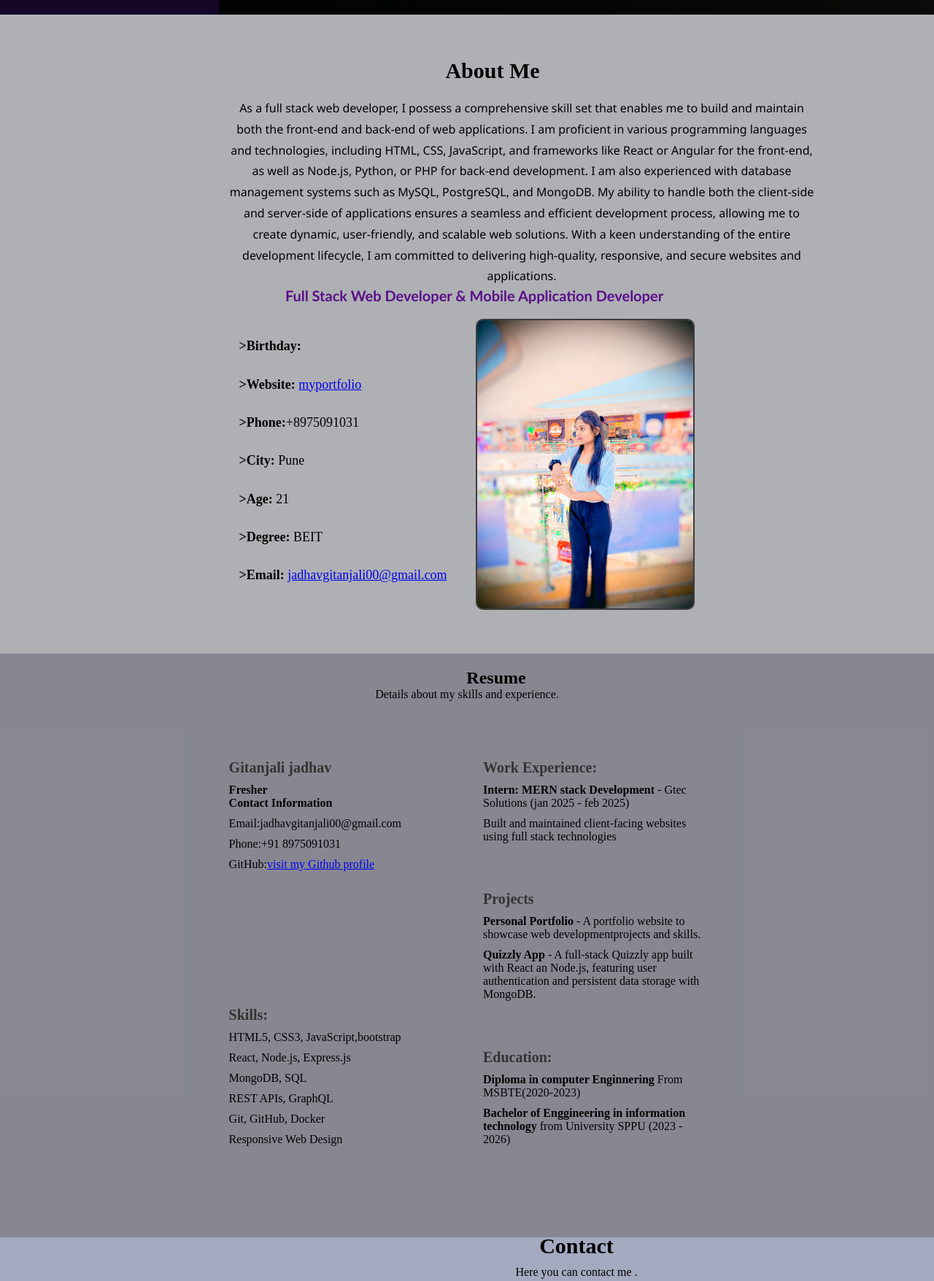
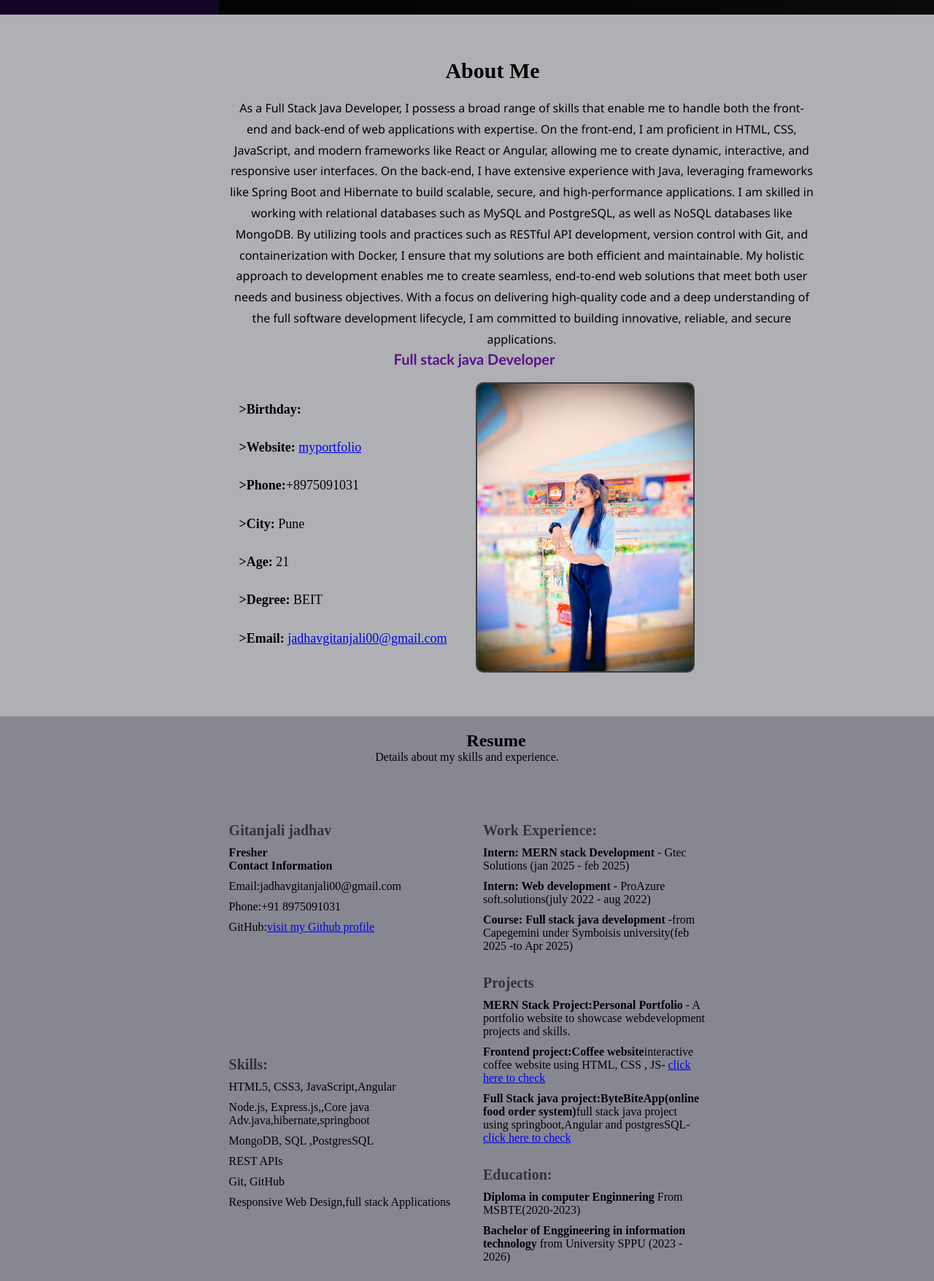
Before and after one commit to GitanjaliJadhav05/Myportfolio, a website: page public/index.html in a window 1280 px wide. Shown: the part 780-2536 px from the top of the page at 73% size. Drawn offline with Linux system fonts and the light colour scheme.

Commit message:
Updated hosted portfolio website

```diff
--- a/public/index.html
+++ b/public/index.html
@@ -26,6 +26,7 @@
         <a href="#home">Home</a>
         <a href="#about">About</a>
         <a href="#Resume">Resume</a>
+        <a href="#Projects">Projects</a>
         <a href="#contact">Contact</a>
     </div>
 
@@ -34,7 +35,7 @@
             <h1>Gitanjali Jadhav</h1>
 
 
-            <h2>Full Stack Web Developer</h2>
+            <h2>Full Stack java Developer</h2>
         </div>
     </section>
 
@@ -42,19 +43,19 @@
         <div class="box2">
             <h1>About Me</h1>
             <p>
-                As a full stack web developer, I possess a comprehensive skill set that enables me to build and maintain
-                both the front-end and back-end of web applications.
-                I am proficient in various programming languages and technologies, including HTML, CSS, JavaScript, and
-                frameworks like React or Angular for the front-end,
-                as well as Node.js, Python, or PHP for back-end development. I am also experienced with database
-                management systems such as MySQL, PostgreSQL, and MongoDB.
-                My ability to handle both the client-side and server-side of applications ensures
-                a seamless and efficient development process, allowing me to create dynamic, user-friendly, and scalable
-                web solutions.
-                With a keen understanding of the entire development lifecycle, I am committed to delivering
-                high-quality, responsive, and secure websites and applications.
-            </p>
-            <h3>Full Stack Web Developer & Mobile Application Developer</h3>
+                As a Full Stack Java Developer, I possess a broad range of skills that enable me to handle both the
+                front-end and back-end of web applications with expertise. On the front-end, I am proficient in HTML,
+                CSS, JavaScript, and modern frameworks like React or Angular, allowing me to create dynamic,
+                interactive, and responsive user interfaces. On the back-end, I have extensive experience with Java,
+                leveraging frameworks like Spring Boot and Hibernate to build scalable, secure, and high-performance
+                applications. I am skilled in working with relational databases such as MySQL and PostgreSQL, as well as
+                NoSQL databases like MongoDB. By utilizing tools and practices such as RESTful API development, version
+                control with Git, and containerization with Docker, I ensure that my solutions are both efficient and
+                maintainable. My holistic approach to development enables me to create seamless, end-to-end web
+                solutions that meet both user needs and business objectives. With a focus on delivering high-quality
+                code and a deep understanding of the full software development lifecycle, I am committed to building
+                innovative, reliable, and secure applications.
+            <h3> Full stack java Developer</h3>
 
             <!-- Flexbox container -->
             <div class="about-content">
@@ -100,12 +101,12 @@
                 <div class="item">
                     <h3>Skills:</h3>
                     <ul>
-                        <li>HTML5, CSS3, JavaScript,bootstrap</li>
-                        <li>React, Node.js, Express.js</li>
-                        <li>MongoDB, SQL</li>
-                        <li>REST APIs, GraphQL</li>
-                        <li>Git, GitHub, Docker</li>
-                        <li>Responsive Web Design</li>
+                        <li>HTML5, CSS3, JavaScript,Angular</li>
+                        <li> Node.js, Express.js,,Core java Adv.java,hibernate,springboot</li>
+                        <li>MongoDB, SQL ,PostgresSQL</li>
+                        <li>REST APIs</li>
+                        <li>Git, GitHub</li>
+                        <li>Responsive Web Design,full stack Applications</li>
                     </ul>
                 </div>
             </div>
@@ -115,18 +116,19 @@
                     <ul>
                         <li><strong> Intern: MERN stack Development</strong> - Gtec Solutions (jan 2025 - feb 2025)</li>
                         <ul>
-                            <li>Built and maintained client-facing websites using full stack technologies </li>
 
+                            <li><strong> Intern: Web development</strong> -  ProAzure soft.solutions(july 2022 - aug 2022)</li>
                         </ul>
+                        <li><strong>Course: Full stack java development </strong>-from Capegemini under Symboisis university(feb 2025 -to Apr 2025)</li>
                     </ul>
                 </div>
                 <div class="item">
                     <h3>Projects</h3>
                     <ul>
-                        <li><strong>Personal Portfolio</strong> - A portfolio website to showcase web
-                            developmentprojects and skills.</li>
-                        <li><strong>Quizzly App</strong> - A full-stack Quizzly app built with React an Node.js,
-                            featuring user authentication and persistent data storage with MongoDB.</li>
+                        <li><strong>MERN Stack Project:Personal Portfolio</strong> - A portfolio website to showcase webdevelopment projects and skills.  </li>
+                        <li><strong>Frontend project:Coffee website</strong>interactive coffee website using HTML, CSS , JS- <a href="https://github.com/GitanjaliJadhav05/FrontendProject_CafeCloud.git">click here to check</a> </li>
+                        <li><strong>Full Stack java project:ByteBiteApp(online food order system)</strong>full stack java project using springboot,Angular and postgresSQL- <a href="https://github.com/GitanjaliJadhav05/Full_Stack_Project_Online_food_order_system.git">click here to check</a> </li>
+
 
                 </div>
                 <div class="item">
@@ -142,6 +144,7 @@
             </div>
         </div>
     </section>
+
 
     <section id="contact">
         <div class="box4">
@@ -234,6 +237,7 @@
                     <li> <a href="#home">Home</a></li>
                     <li> <a href="#about">About</a></li>
                     <li> <a href="#Resume">Resume</a></li>
+                    <li> <a href="#Projects">Projects</a></li>
                     <li> <a href="#contact">Contact</a></li>
 
                 </ul>
--- a/public/style.css
+++ b/public/style.css
@@ -6,7 +6,7 @@
     box-sizing: border-box;
 }
 /* element selector */
-body {
+@media body {
     height: 100%;
     width: 100%;
 
```
Also changed, not shown: public/34.jpg (deleted), 1 other file.
